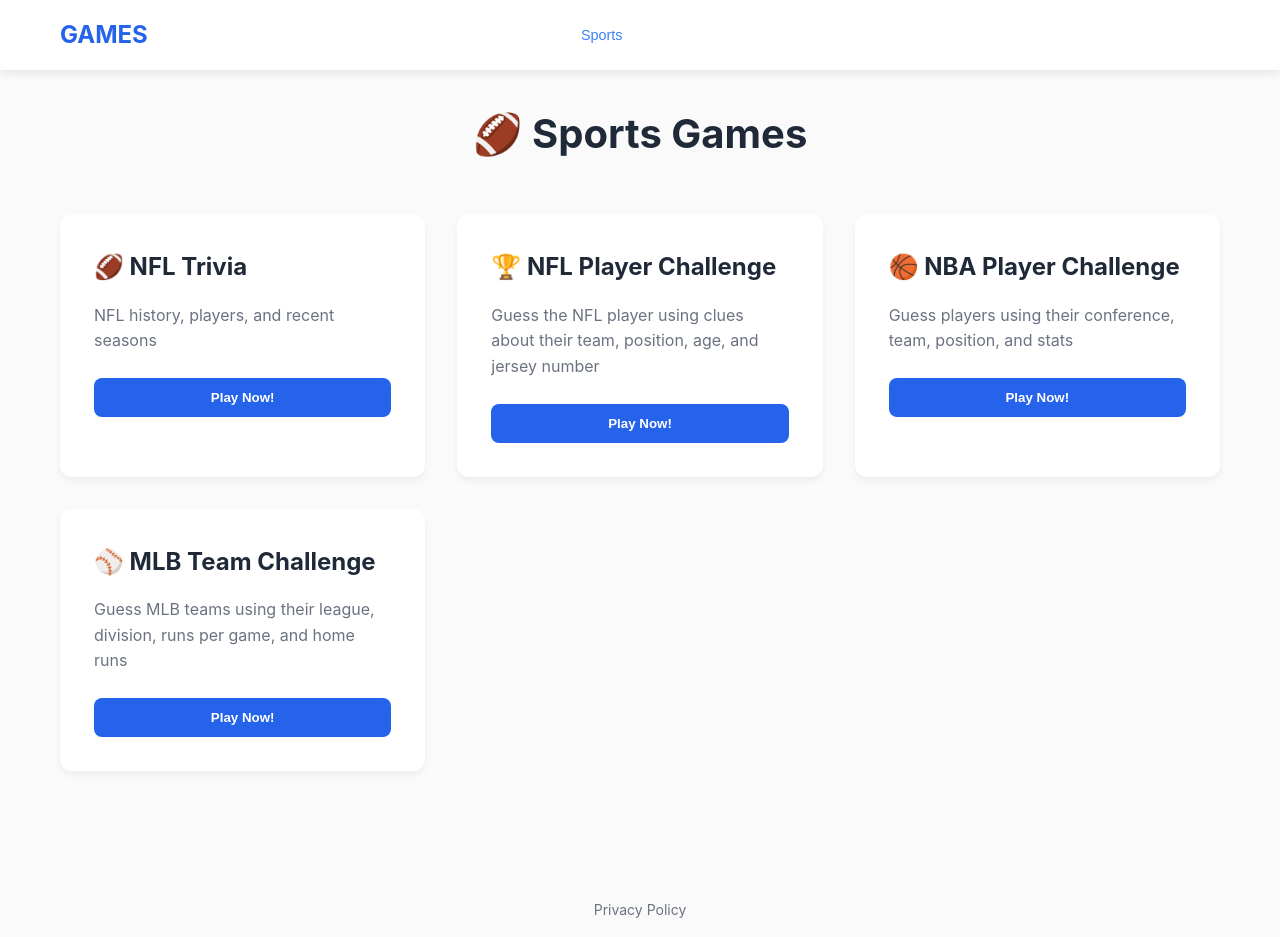
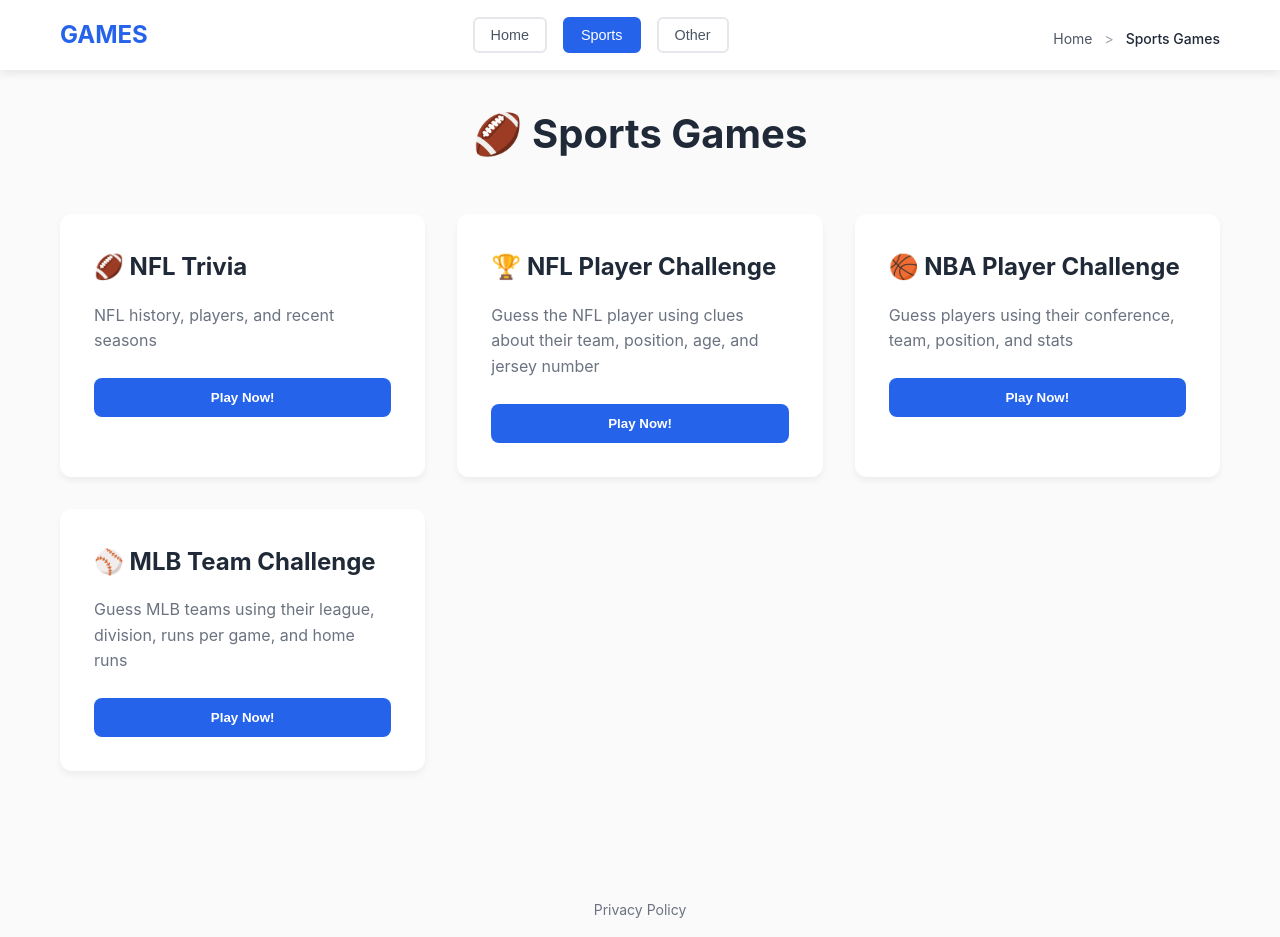
Before and after one commit to carsongrett/games, a plain HTML site: page index.html in a window 1280 px wide. Both pictures are taken after a click on the button "Sports". Drawn offline with Linux system fonts and the light colour scheme.

Commit message:
Add files via upload

```diff
--- a/style.css
+++ b/style.css
@@ -63,8 +63,8 @@ header {
 
 .nav-btn {
     background: transparent;
-    color: white;
-    border: 2px solid rgba(255, 255, 255, 0.3);
+    color: #4b5563;
+    border: 2px solid #e5e7eb;
     padding: 0.5rem 1rem;
     border-radius: 6px;
     cursor: pointer;
@@ -74,14 +74,15 @@ header {
 }
 
 .nav-btn:hover {
-    background: rgba(255, 255, 255, 0.1);
-    border-color: rgba(255, 255, 255, 0.5);
+    background: #f3f4f6;
+    border-color: #d1d5db;
+    color: #2563eb;
 }
 
 .nav-btn.active {
-    background: white;
-    color: #3b82f6;
-    border-color: white;
+    background: #2563eb;
+    color: white;
+    border-color: #2563eb;
 }
 
 /* Section Management */
@@ -2337,28 +2338,28 @@ header {
 .breadcrumb {
     margin-top: 0.5rem;
     font-size: 0.875rem;
-    color: rgba(255, 255, 255, 0.8);
+    color: #6b7280;
 }
 
 .breadcrumb-link {
-    color: rgba(255, 255, 255, 0.9);
+    color: #4b5563;
     cursor: pointer;
     text-decoration: none;
     transition: color 0.3s ease;
 }
 
 .breadcrumb-link:hover {
-    color: white;
+    color: #2563eb;
     text-decoration: underline;
 }
 
 .breadcrumb-separator {
     margin: 0 0.5rem;
-    color: rgba(255, 255, 255, 0.6);
+    color: #9ca3af;
 }
 
 .breadcrumb-current {
-    color: white;
+    color: #1f2937;
     font-weight: 500;
 }
 
```
